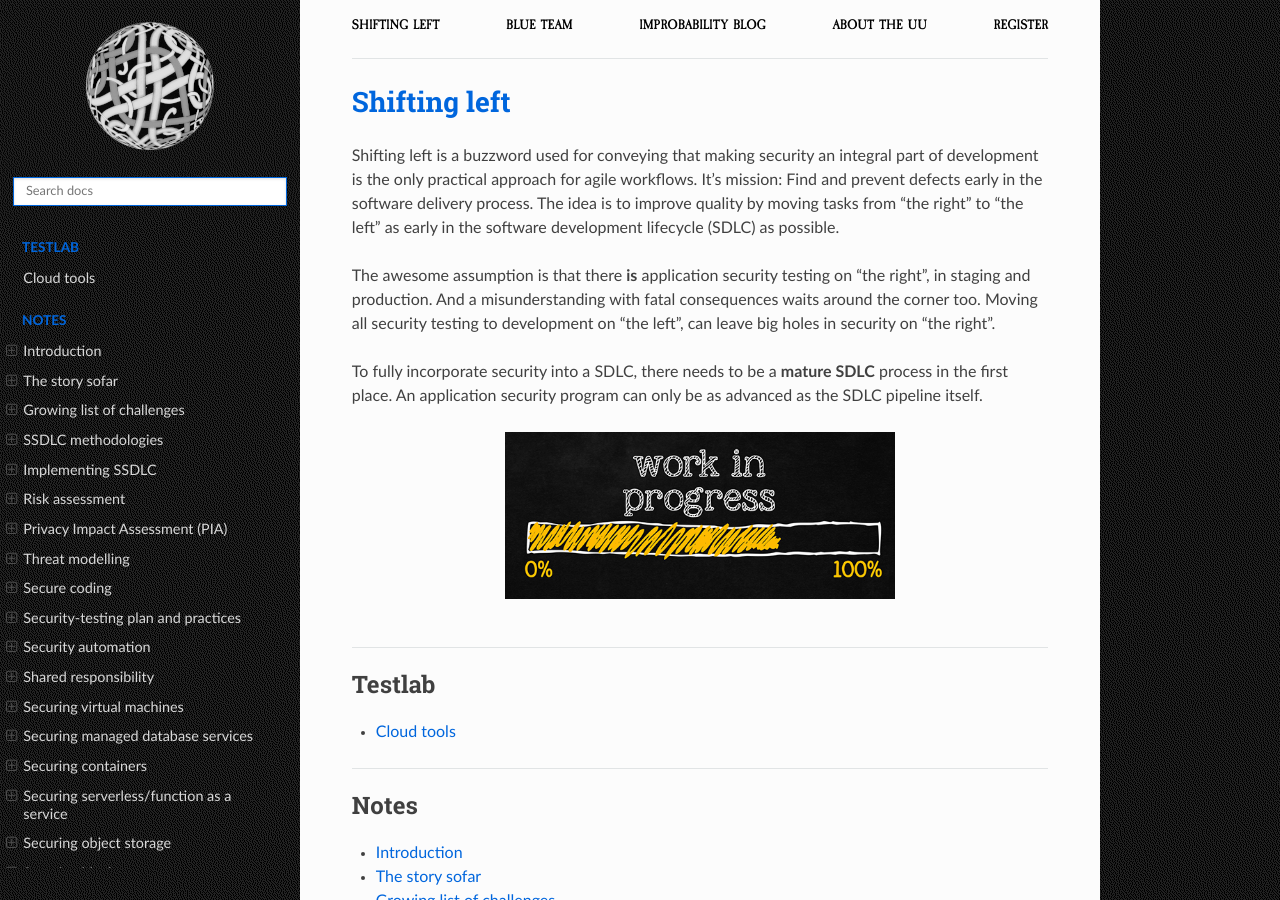
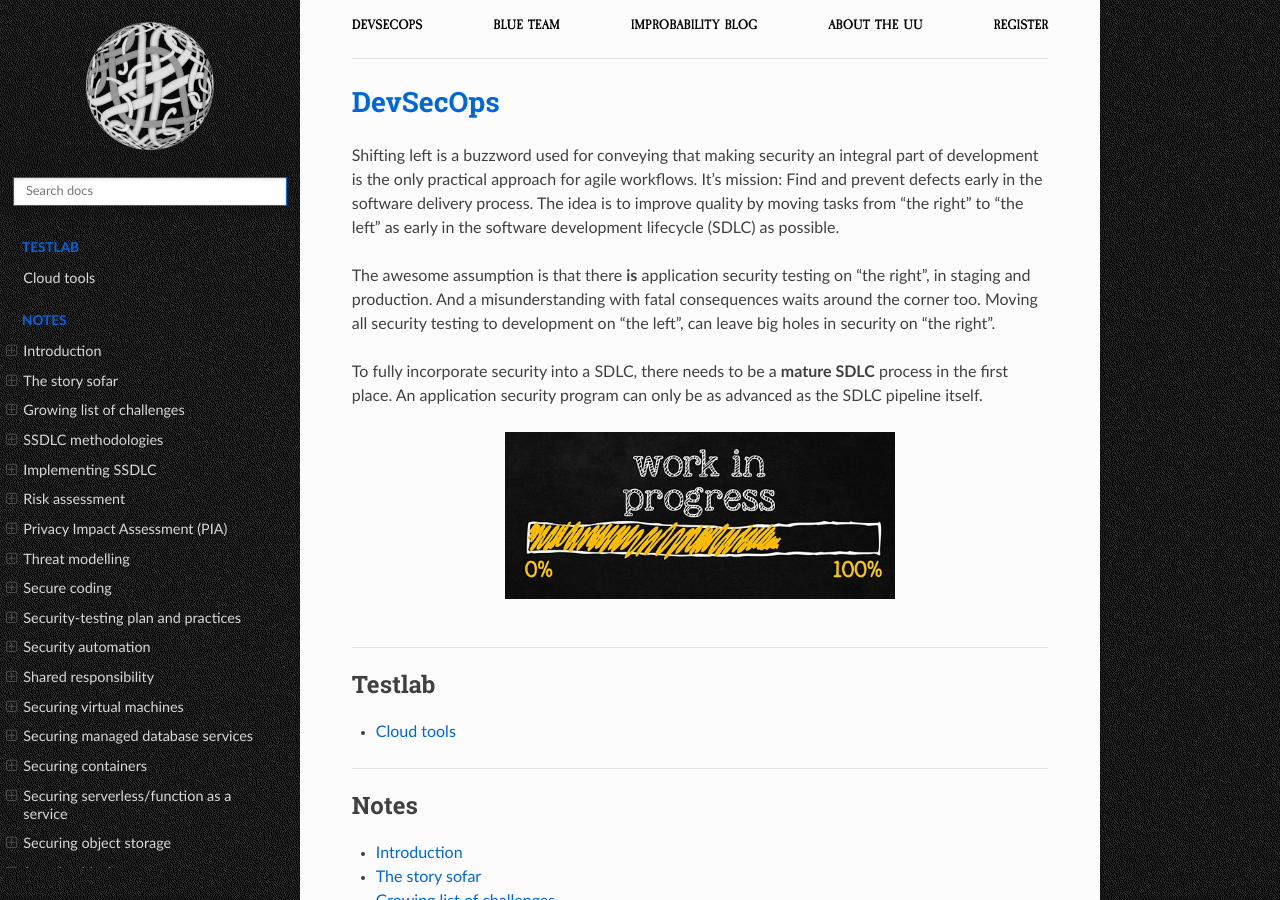
Before and after one commit to tymyrddin/blue-devsecops, a Sphinx documentation site: the page built from source/index.rst, in a window 1280 px wide and 900 px high. Built offline with Sphinx 7.4.7 and the Read the Docs theme 2.0.0, drawn with Linux system fonts in a browser that asks for light colours.

Commit message:
name change

```diff
--- a/source/_templates/breadcrumbs.html
+++ b/source/_templates/breadcrumbs.html
@@ -1,7 +1,7 @@
 <div class="container">
     <topnav>
             <ul>
-                <li class="nav__item"><a href="https://shiftleft.tymyrddin.dev/" class="nav__link">Shifting left</a></li>
+                <li class="nav__item"><a href="https://devsecops.tymyrddin.dev/" class="nav__link">DevSecOps</a></li>
                 <li class="nav__item"><a href="https://blue.tymyrddin.dev/" class="nav__link">Blue Team</a></li>
                 <li class="nav__item"><a href="https://uu.tymyrddin.dev/blog/" class="nav__link">Improbability Blog</a></li>
                 <li class="nav__item"><a href="https://uu.tymyrddin.dev/about/" class="nav__link">About the UU</a></li>
--- a/source/conf.py
+++ b/source/conf.py
@@ -6,7 +6,7 @@
 # -- Project information -----------------------------------------------------
 # https://www.sphinx-doc.org/en/master/usage/configuration.html#project-information
 
-project = 'Shifting left'
+project = 'DevSecOps'
 copyright = '2022, Ty Myrddin'
 author = 'Ty Myrddin'
 release = '0.1'
@@ -54,7 +54,7 @@ html_theme_options = {
     'titles_only': False
 }
 
-html_title = "Shifting left"
+html_title = "DevSecOps"
 html_logo = "img/logo.png"
 html_favicon = "img/favicon.ico"
 
--- a/source/index.rst
+++ b/source/index.rst
@@ -1,4 +1,4 @@
-Shifting left
+DevSecOps
 ===========================================================
 
 Shifting left is a buzzword used for conveying that making security an integral part of development is the only practical approach for agile workflows. It's mission: Find and prevent defects early in the software delivery process. The idea is to improve quality by moving tasks from "the right" to "the left" as early in the software development lifecycle (SDLC) as possible.
```
